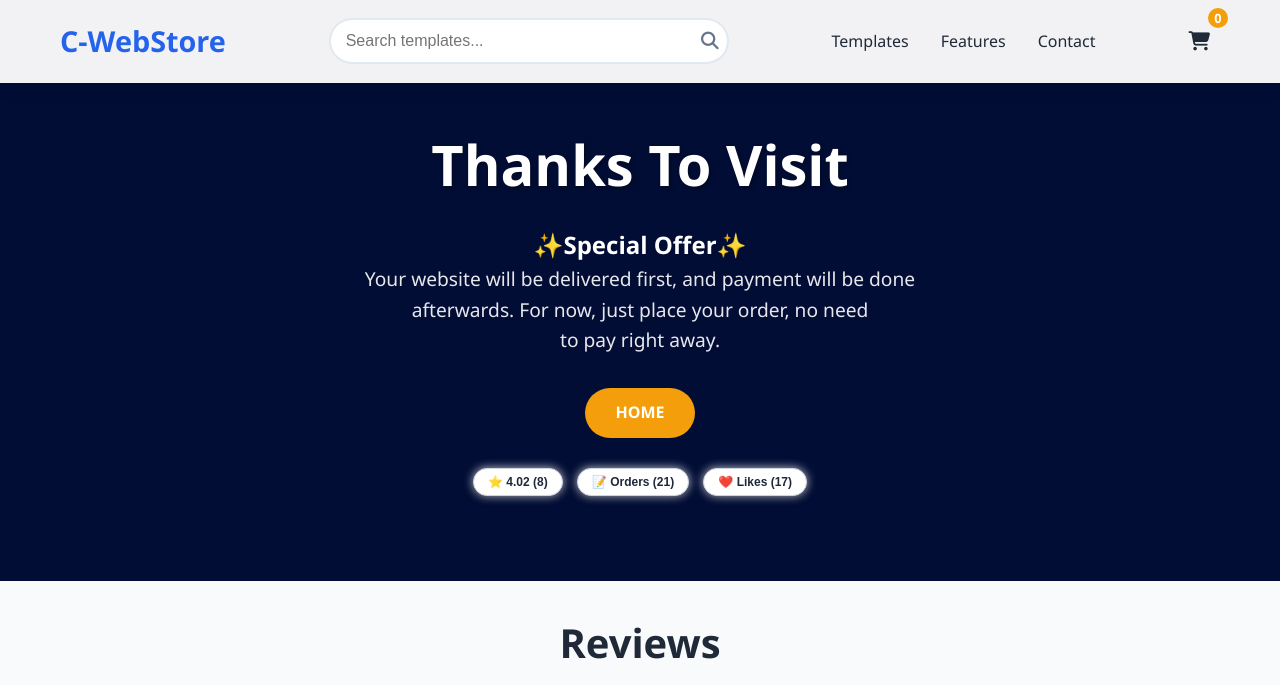
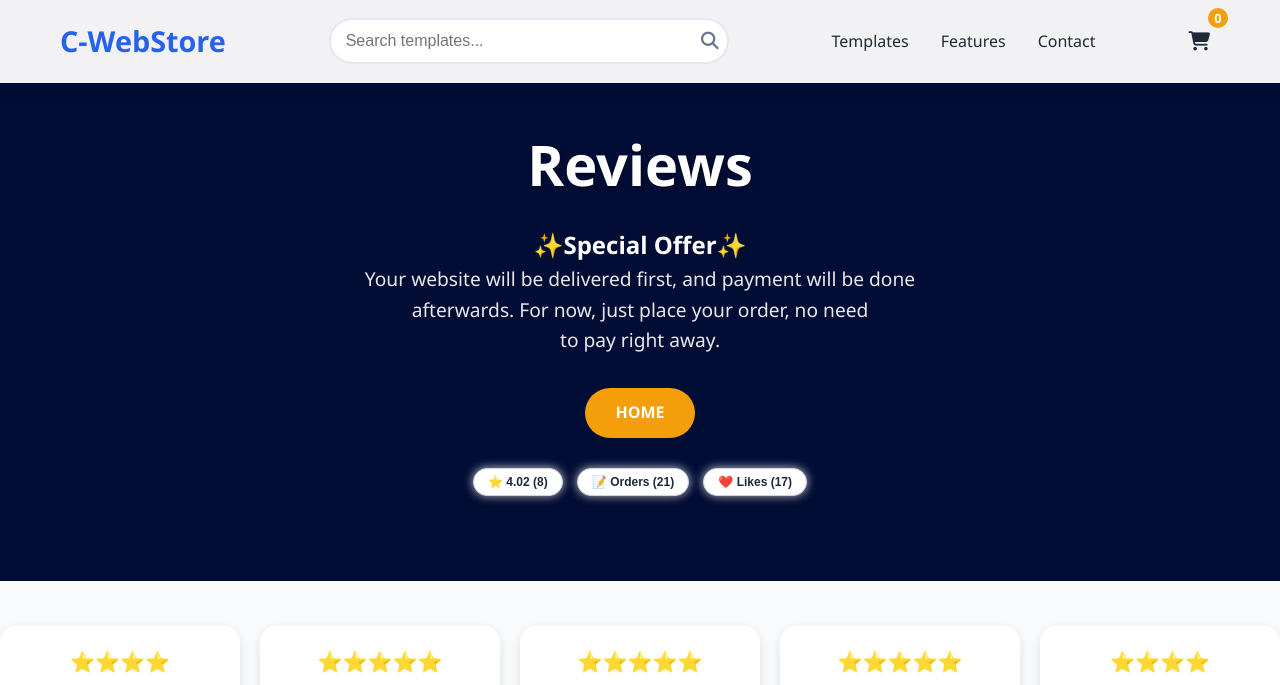
Before and after one commit to AatifShaikh01/WebStore, a plain HTML site: page reviews.html in a window 1280 px wide. Shown: the top 685 px of the page. Drawn offline with Linux system fonts and the light colour scheme.

Commit message:
Update reviews.html

```diff
--- a/reviews.html
+++ b/reviews.html
@@ -38,7 +38,7 @@
     <!-- Hero Section -->
     <section class="hero">
         <div class="container">
-            <h1>Thanks To Visit</h1>
+            <h1>Reviews</h1>
             <h2>✨Special Offer✨</h2>
             <p>Your website will be delivered first, and payment will be done afterwards. For now, just place your order, no need to pay right away.</p>
             <a href="index.html" class="btn">HOME</a>
@@ -53,7 +53,6 @@
     <!-- Review Section -->
     <section class="products" id="features" style="background: #f8fafc;">
         <div class="review-container">
-            <h2 class="section-title">Reviews</h2>
             <div style="text-align: center; max-width: 800px; margin: 0 auto;">
                 <div class="review-card" id="review">
                     <h3>⭐⭐⭐⭐</h3>
```
